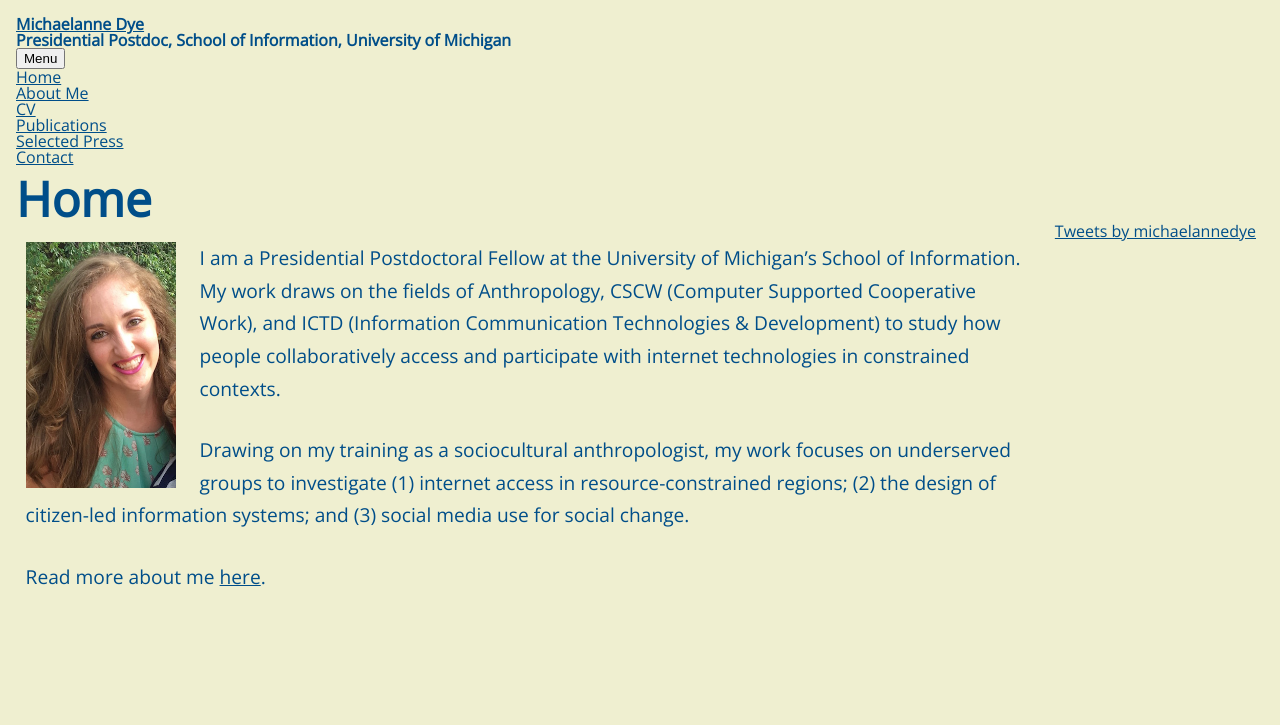
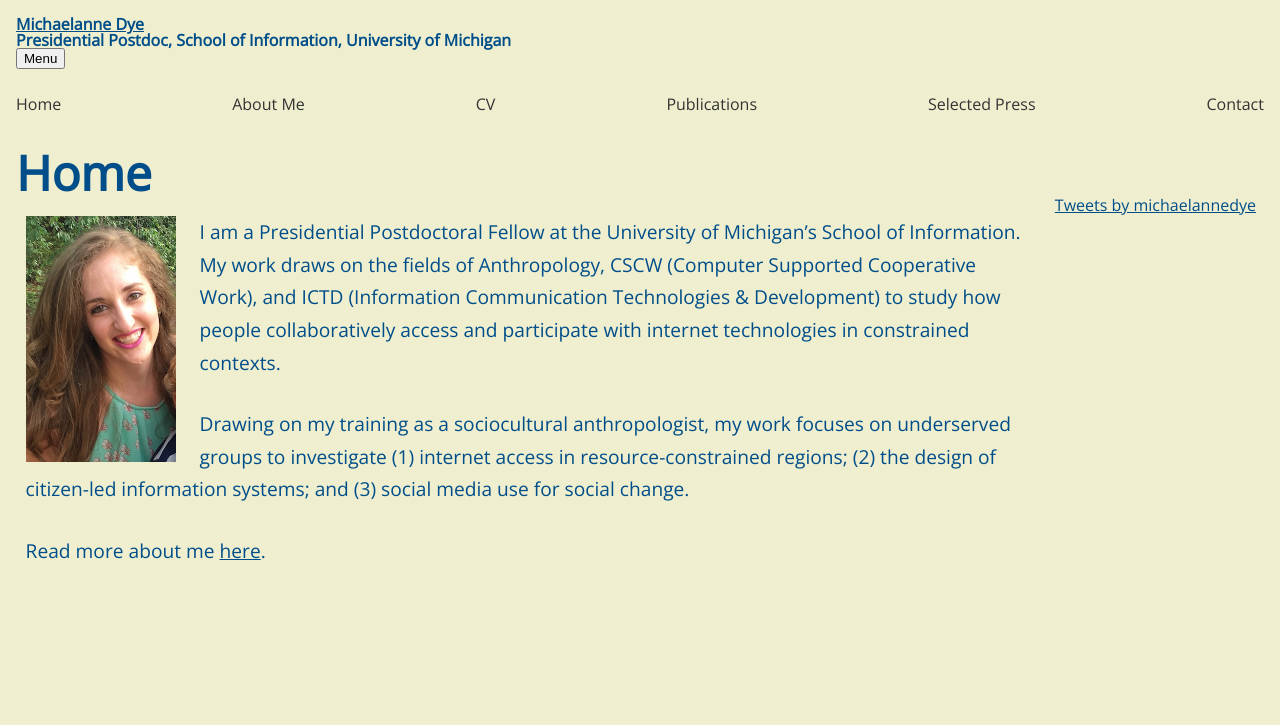
Before and after one commit to TheNerdyGinger/SI339_Outside_Portfolio, a plain HTML site: page index.html in a window 1280 px wide. Shown: the top 725 px of the page. Drawn offline with nearby package versions, Linux system fonts and the light colour scheme.

Commit message:
Added Nav styling to default stylesheet

```diff
--- a/css/style.css
+++ b/css/style.css
@@ -1,5 +1,38 @@
   /* This is our main stylesheet */
   /* Mobile view*/
+  .nav-menu {
+    display: flex;
+    flex-direction: row;
+    height: 70px;
+    flex: 0 0 100%;
+    overflow: hidden;
+    background-color: #EFEFD0;
+    list-style: none;
+    justify-content: space-between;
+    align-items: center;
+    margin: 0;
+  }
+
+  /* Navbar links */
+  .nav-menu a {
+    display: flex;
+    color: #333;
+    text-align: center;
+    text-decoration: none;
+    justify-content: right;
+  }
+  /* The sticky class is added to the navbar with JS when it reaches its scroll position */
+  .sticky {
+    position: fixed;
+    top: 0;
+    width: 100%;
+  }
+
+  /* Add some top padding to the page content to prevent sudden quick movement (as the navigation bar gets a new position at the top of the page (position:fixed and top:0) */
+  .sticky + .content-area {
+    padding-top: 60px;
+  }
+
   .skip a{
     background: white;
     left: 0;
```
Also changed, not shown: 1 other file.
